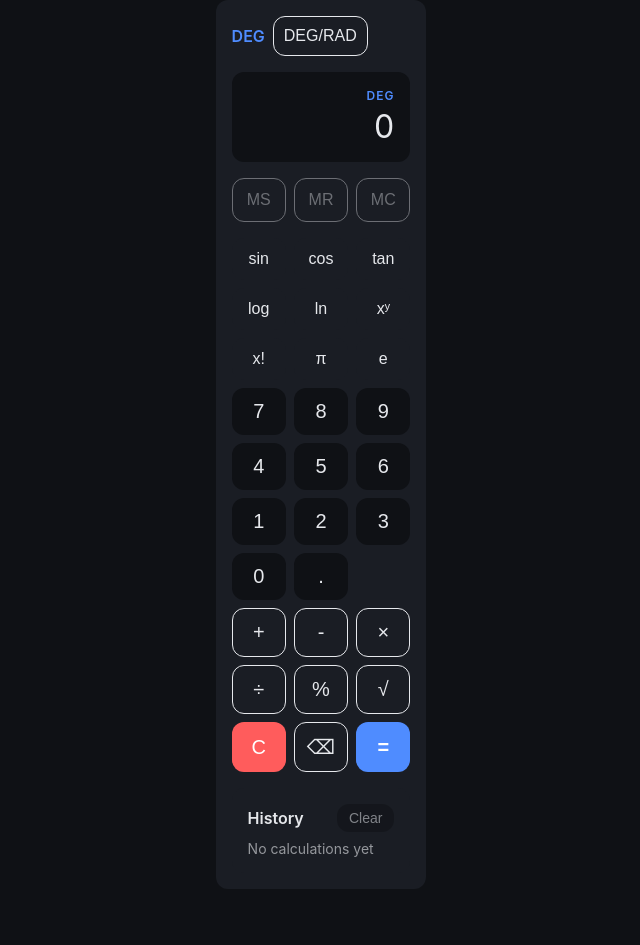
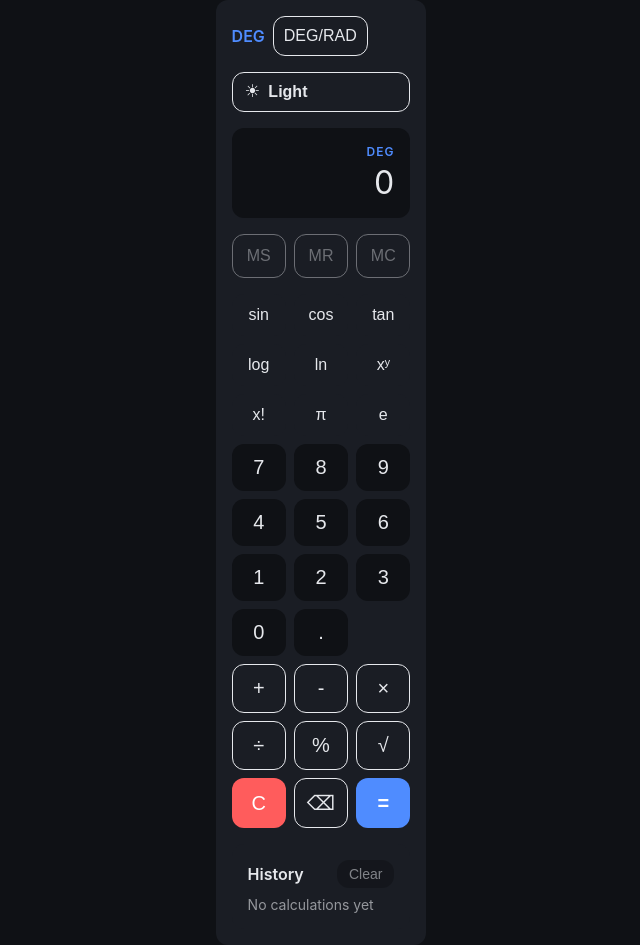
Before and after one commit to RaviTeja-Nexgile/scientific--clculator, a React (Vite) app: page / in a window 1280 px wide. Shown: the whole page, without its empty margins (319-959 px from the left). Before the commit the page ends 889 px from the top, so only its background shows below. Built offline with nearby package versions, Linux system fonts and the light colour scheme.

Commit message:
Theme toggle (#3)
Fixes #3

```diff
--- a/src/components/Calculator.tsx
+++ b/src/components/Calculator.tsx
@@ -1,6 +1,7 @@
 import { useCallback, useEffect, useState } from "react";
 import { evaluate, type AngleMode } from "../evaluator/evaluate";
 import AngleModeToggle from "./AngleModeToggle";
+import ThemeToggle from "./ThemeToggle";
 import Display from "./Display";
 import HistoryPanel, {
   addHistoryEntry,
@@ -124,6 +125,7 @@ export default function Calculator() {
   return (
     <div className={styles.calculator}>
       <AngleModeToggle mode={mode} onModeChange={setMode} />
+      <ThemeToggle />
       <Display expression={expression} result={result} error={error} mode={mode} />
       <MemoryButtons result={result} onRecall={recall} />
       <Keypad
--- /dev/null
+++ b/src/components/ThemeToggle.module.css
@@ -0,0 +1,35 @@
+.toggle {
+  display: inline-flex;
+  align-items: center;
+  gap: var(--spacing);
+  padding: calc(var(--spacing) * 1.25) calc(var(--spacing) * 1.5);
+  font-size: 1rem;
+  border: 1px solid var(--text);
+  border-radius: var(--radius);
+  background: var(--surface);
+  color: var(--text);
+  cursor: pointer;
+  transition: filter 0.1s ease;
+}
+
+.toggle:hover {
+  filter: brightness(1.2);
+}
+
+.toggle:active {
+  filter: brightness(0.85);
+}
+
+.toggle:focus-visible {
+  outline: 2px solid var(--primary);
+  outline-offset: 2px;
+}
+
+.icon {
+  font-size: 1.1rem;
+  line-height: 1;
+}
+
+.text {
+  font-weight: 600;
+}
--- /dev/null
+++ b/src/components/ThemeToggle.tsx
@@ -0,0 +1,44 @@
+import { useEffect, useState } from "react";
+import styles from "./ThemeToggle.module.css";
+
+export type Theme = "dark" | "light";
+
+const DEFAULT_THEME: Theme = "dark";
+
+/**
+ * Applies the current theme to the document root so the CSS variables in
+ * `global.css` switch between the dark and light palettes.
+ */
+function applyTheme(theme: Theme) {
+  document.documentElement.setAttribute("data-theme", theme);
+}
+
+export default function ThemeToggle() {
+  const [theme, setTheme] = useState<Theme>(DEFAULT_THEME);
+
+  useEffect(() => {
+    applyTheme(theme);
+  }, [theme]);
+
+  const toggle = () => {
+    setTheme((prev) => (prev === "dark" ? "light" : "dark"));
+  };
+
+  const label = theme === "dark" ? "Switch to light theme" : "Switch to dark theme";
+
+  return (
+    <button
+      type="button"
+      className={styles.toggle}
+      onClick={toggle}
+      aria-label={label}
+      aria-pressed={theme === "light"}
+      data-testid="theme-toggle"
+    >
+      <span className={styles.icon} aria-hidden="true">
+        {theme === "dark" ? "☀" : "☾"}
+      </span>
+      <span className={styles.text}>{theme === "dark" ? "Light" : "Dark"}</span>
+    </button>
+  );
+}
--- a/src/styles/global.css
+++ b/src/styles/global.css
@@ -8,6 +8,13 @@
   --radius: 12px;
   --spacing: 8px;
   --font: -apple-system, "Segoe UI", Roboto, sans-serif;
+}
+
+:root[data-theme="light"] {
+  --background: #f5f6f8;
+  --surface: #ffffff;
+  --text: #1a1d24;
+  --primary: #2f6bff;
 }
 
 * {
```
Also changed, not shown: 2 other files (tests, documents, lock files or other folders).
